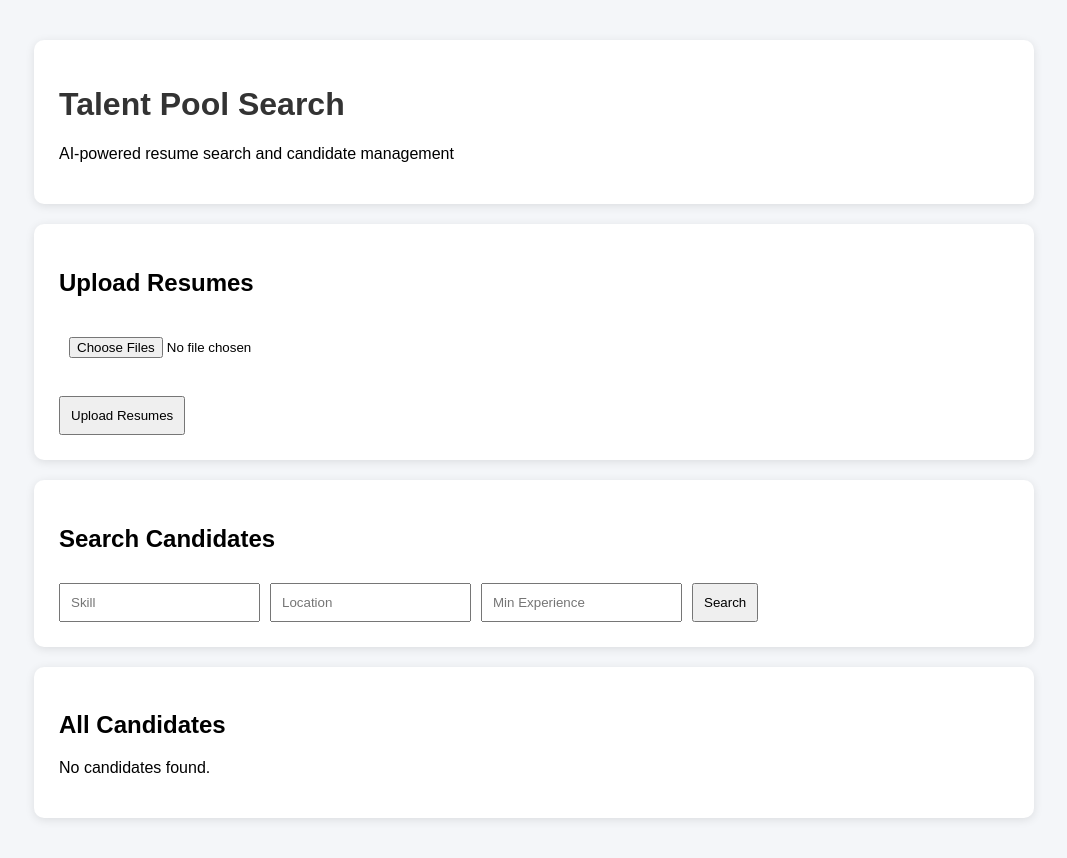
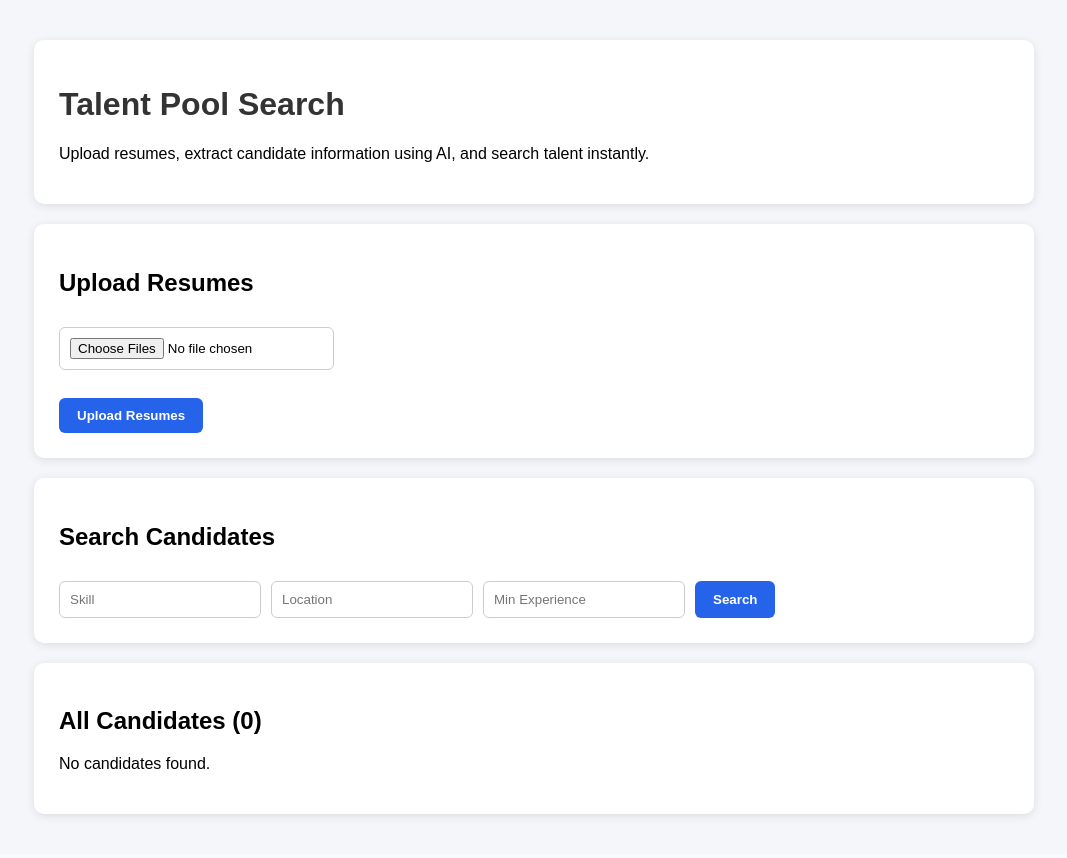
Before and after one commit to Aadhilakshmivv/talent-pool-search, a Flask app: page / in a window 1280 px wide. Shown: the whole page, without its empty margins (106-1173 px from the left). After the commit the page ends 818 px from the top, so only its background shows below. Run offline with Flask 3, Linux system fonts and the light colour scheme; data that the repository does not hold is empty.

Commit message:
UI polish

```diff
--- a/templates/index.html
+++ b/templates/index.html
@@ -28,13 +28,27 @@
             color: #333;
         }
 
-        input, button {
+        input {
             padding: 10px;
             margin-top: 10px;
+            border: 1px solid #ccc;
+            border-radius: 6px;
+            min-width: 180px;
         }
 
         button {
+            padding: 10px 18px;
+            margin-top: 10px;
+            background: #2563eb;
+            color: white;
+            border: none;
+            border-radius: 6px;
             cursor: pointer;
+            font-weight: bold;
+        }
+
+        button:hover {
+            background: #1d4ed8;
         }
 
         .search-box {
@@ -78,7 +92,7 @@
         <h1>Talent Pool Search</h1>
 
         <p>
-            AI-powered resume search and candidate management
+            Upload resumes, extract candidate information using AI, and search talent instantly.
         </p>
 
     </div>
@@ -168,7 +182,7 @@
 
     <div class="card">
 
-        <h2>All Candidates</h2>
+        <h2>All Candidates ({{ candidates|length }})</h2>
 
         {% if candidates %}
 
```
